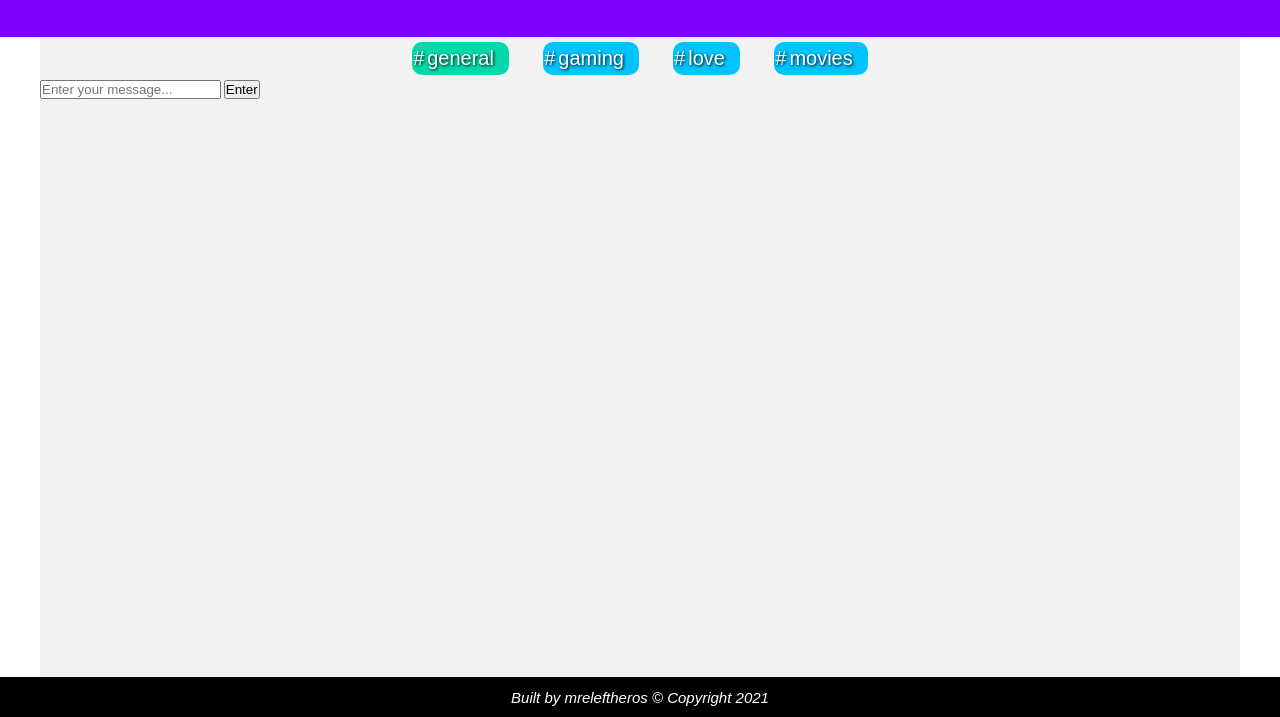
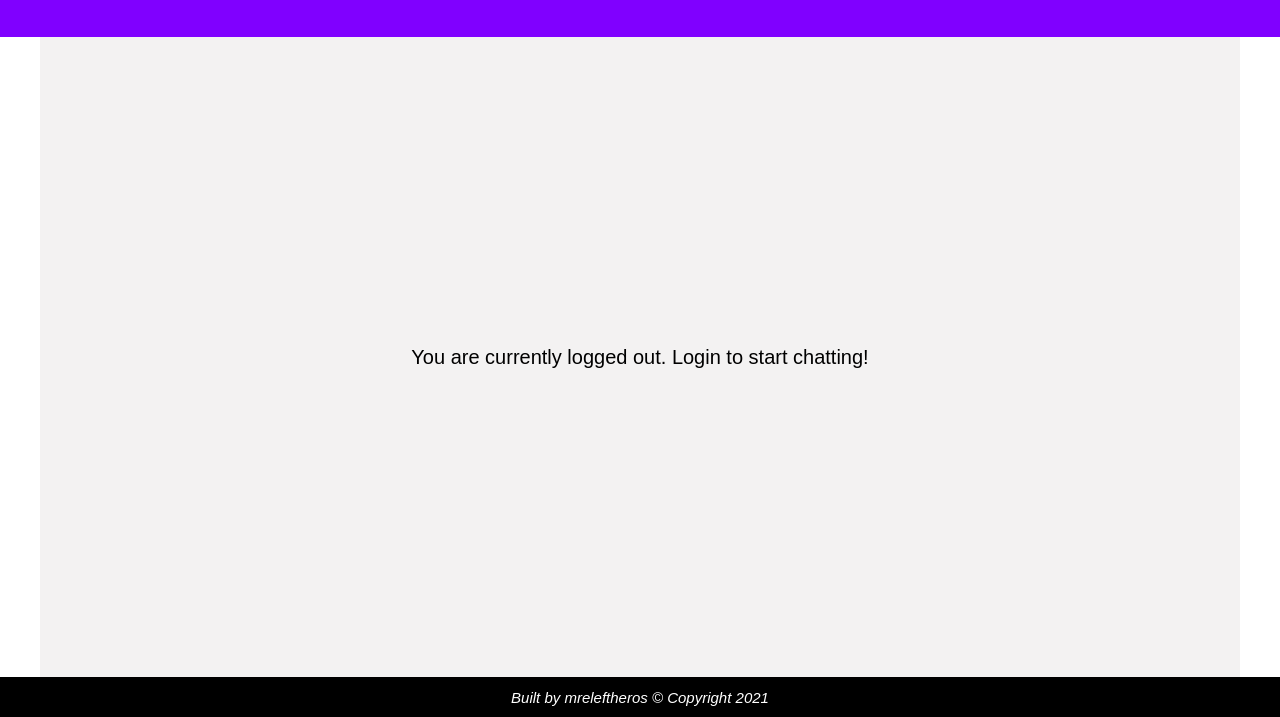
Before and after one commit to mreleftheros/fire-chat, a website built with webpack: page dist/index.html in a window 1280 px wide. Shown: the part 83-800 px from the top of the page. Built offline with nearby package versions, Linux system fonts and the light colour scheme; some packages are replaced by stand-ins of ours; no server answers.

Commit message:
UpdateChatUI function

```diff
--- a/src/js/index.js
+++ b/src/js/index.js
@@ -1,5 +1,5 @@
 import { auth, onAuthStateChanged, signUpUser, loginUser, logoutUser, addMessage } from "./firebase";
-import { updateMenuUI, updateDisplayNameUI } from "./ui";
+import { updateMenuUI, updateDisplayNameUI, updateChatUI } from "./ui";
 
 // global variables
 const hamburger = document.getElementById("hamburger");
@@ -10,6 +10,7 @@ const signUpFormClose = document.getElementById("signUpFormClose");
 const loginFormClose = document.getElementById("loginFormClose");
 const chatForm = document.getElementById("chatForm");
 const chatrooms = document.getElementById("chatrooms");
+const main = document.getElementById("main");
 let selectedChatroom = "general";
 
 
@@ -20,9 +21,11 @@ const checkAuthentication = () => {
       console.log("auth:logged in.");
       updateMenuUI("login");
       updateDisplayNameUI(user.displayName);
+      updateChatUI("login");
     } else {
       console.log("auth:logged out.");
       updateMenuUI("logout");
+      updateChatUI("logout");
     }
   })
 };
@@ -113,6 +116,7 @@ const submitChatForm = e => {
     .catch(err => console.log(err));
 };
 
+// function that adds select class to the selected chatroom and puts its text value in selectedChatroom variable
 const selectChatroom = e => {
   if (e.target.tagName !== "BUTTON") return; // check
 
--- a/src/js/ui.js
+++ b/src/js/ui.js
@@ -32,4 +32,14 @@ const updateDisplayNameUI = name => {
   displayName.innerHTML = `Logged in as: <span class="header__nav__menu__item__link__name">${name}</span>`;
 };
 
-export { updateMenuUI, updateDisplayNameUI };
+const updateChatUI = user => {
+  if (user === "login") {
+    main.classList.add("open");
+  }
+  else if (user === "logout") {
+    main.classList.remove('open');
+    main.innerHTML = `<span class="main__logout-message">You are currently logged out. Login to start chatting!</span>`;
+  }
+};
+
+export { updateMenuUI, updateDisplayNameUI, updateChatUI };
--- a/src/scss/style.scss
+++ b/src/scss/style.scss
@@ -175,15 +175,28 @@
 }
 
 // MAIN
+.main.open .main {
+  &__chat {
+    display: flex;
+  }
+}
+
 .main {
   min-height: 80vh;
   width: 100%;
   margin: 0 auto;
   max-width: 120rem;
   background: rgb(243, 242, 242);
+  position: relative;
 
-  &__chat.open {
-    display: flex;
+  &__logout-message {
+    position: absolute;
+    top: 50%;
+    left: 50%;
+    transform: translate(-50%, -50%);
+    display: block;
+    font-size: 2rem;
+    text-align: center;
   }
 
   &__chat {
```
Also changed, not shown: dist/assets/style.css, dist/index.html.
